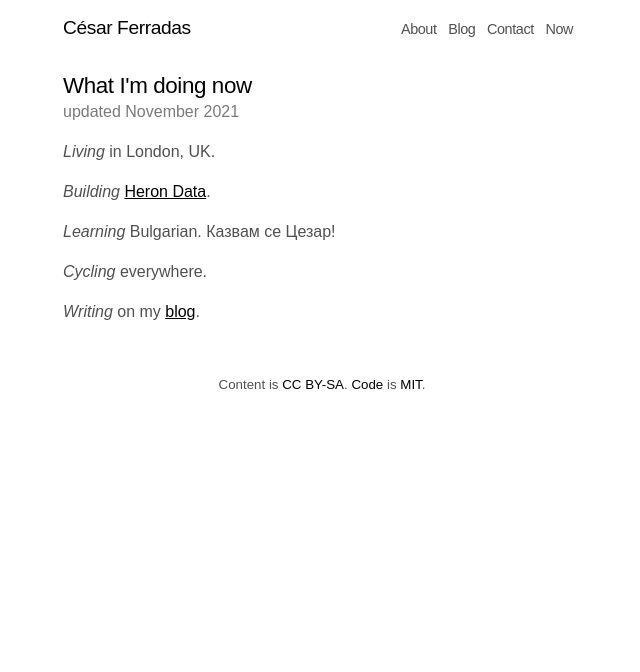
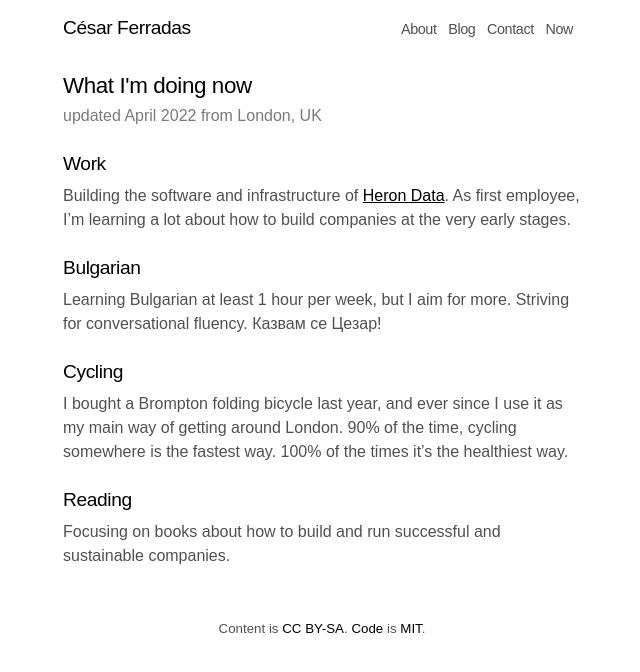
Before and after one commit to noostale/noostale.github.io, a Jekyll site: the page built from now.md, in a window 1280 px wide. Shown: the top 672 px of the page, without its empty margins (318-958 px from the left). Built offline with Jekyll 4.4.1, drawn with Linux system fonts in a browser that asks for light colours.

Commit message:
update now page

```diff
--- a/now.md
+++ b/now.md
@@ -1,15 +1,24 @@
 ---
 title: What I'm doing now
 layout: page
-last_modified_at: 2021-11-03
+last_modified_at: 2022-04-10
+location: London, UK
 ---
 
-_Living_ in London, UK.
+### Work
+Building the software and infrastructure of [Heron
+Data](https://www.herondata.io). As first employee, I'm learning a lot about
+how to build companies at the very early stages.
 
-_Building_ [Heron Data](https://www.herondata.io).
+### Bulgarian
+Learning Bulgarian at least 1 hour per week, but I aim for more. Striving for
+conversational fluency. Казвам се Цезар!
 
-_Learning_ Bulgarian. Казвам се Цезар!
+### Cycling
+I bought a Brompton folding bicycle last year, and ever since I use it as my
+main way of getting around London. 90% of the time, cycling somewhere is the
+fastest way. 100% of the times it's the healthiest way.
 
-_Cycling_ everywhere.
-
-_Writing_ on my [blog](/blog).
+### Reading
+Focusing on books about how to build and run successful and sustainable
+companies.
--- a/public/css/poole.css
+++ b/public/css/poole.css
@@ -311,6 +311,7 @@ tbody tr:nth-child(odd) th {
 .page-title,
 .post-title {
   margin-top: 0;
+  padding-bottom: 4px;
 }
 
 .date {
```
